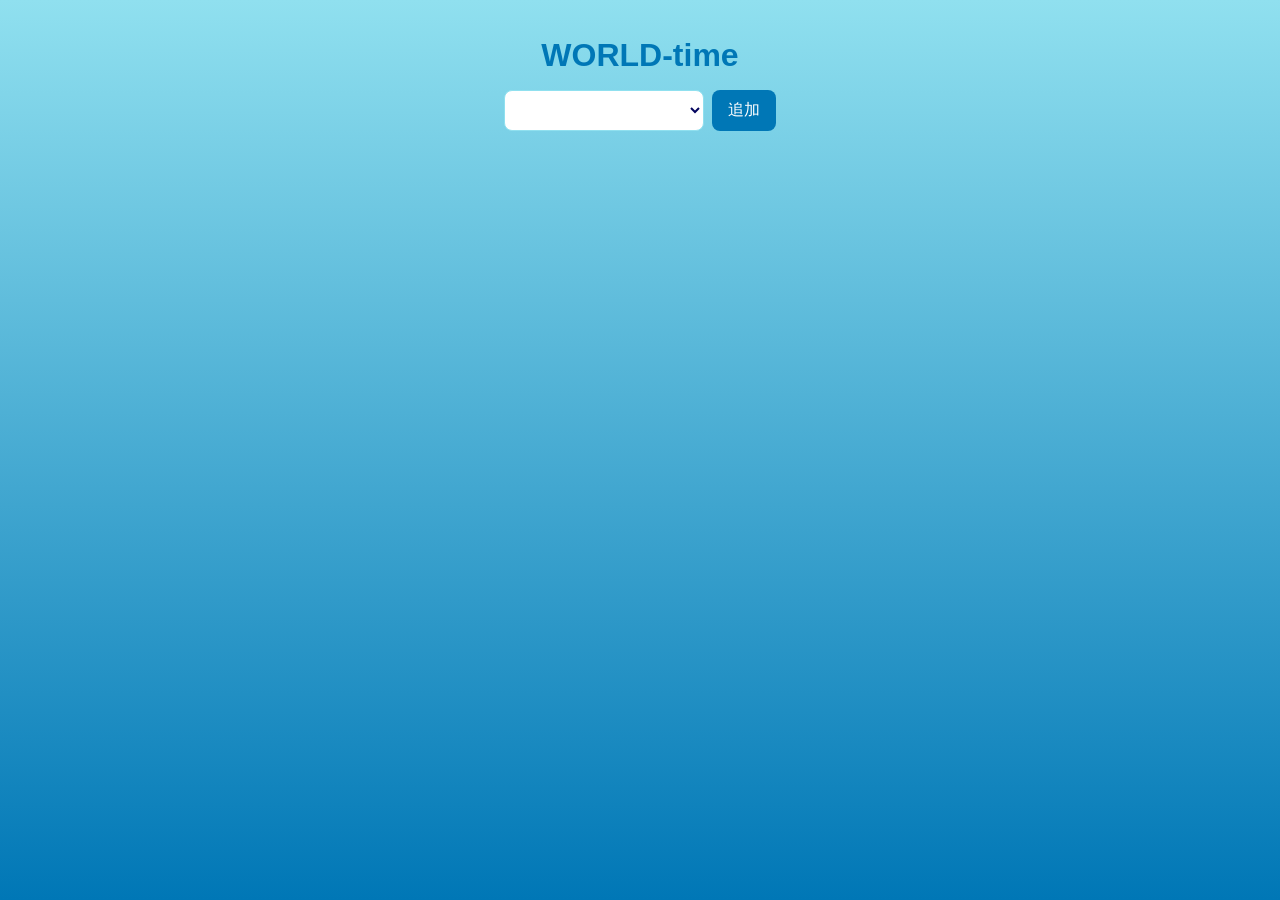
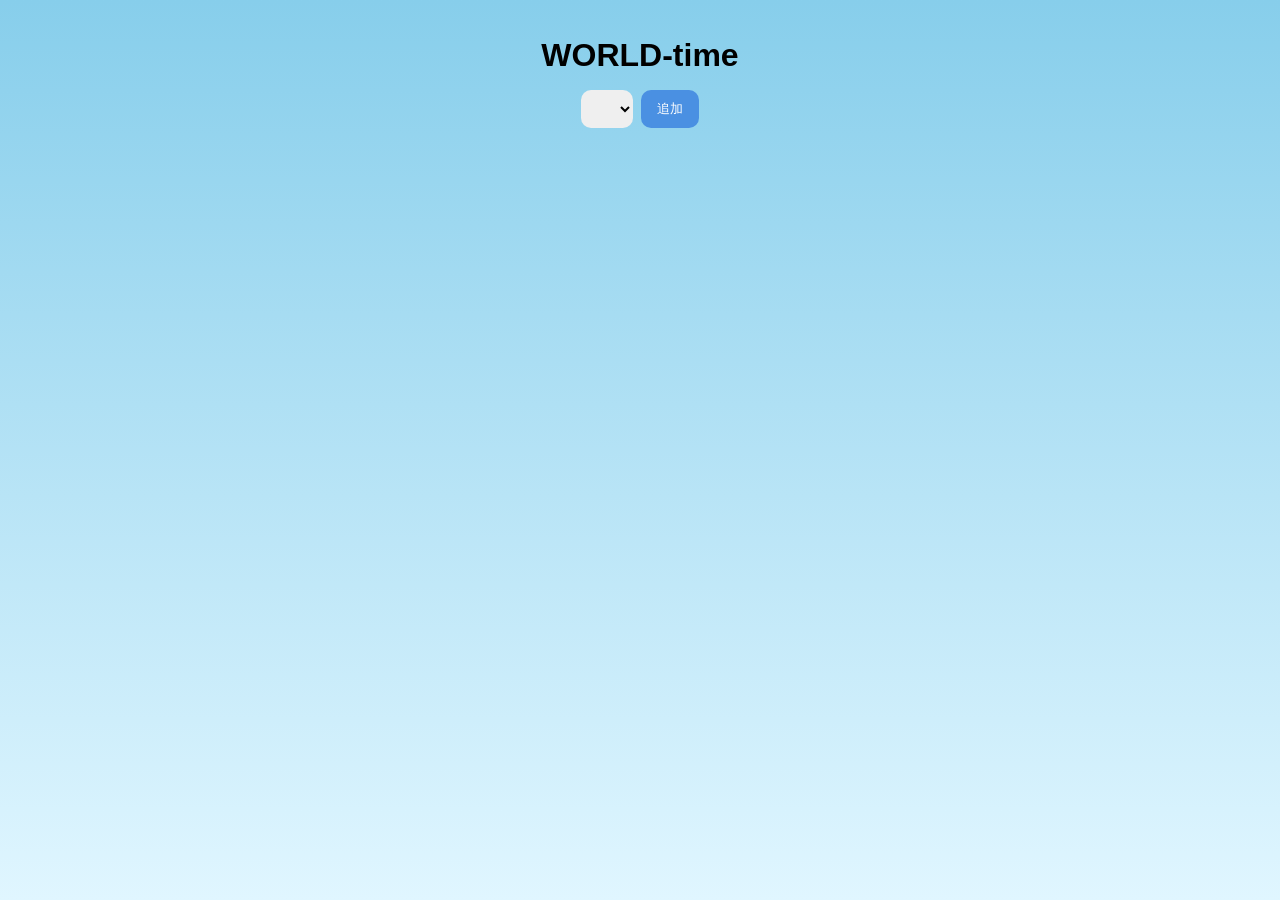

clock Updates

--- a/clock/style.css
+++ b/clock/style.css
@@ -1,65 +1,33 @@
-:root {
-  --md-sys-color-primary: #0077b6;
-  --md-sys-color-on-primary: #ffffff;
-  --md-sys-color-surface: #caf0f8;
-  --md-sys-color-on-surface: #03045e;
-  --md-sys-color-error: #e63946;
-  --md-sys-color-outline: #90e0ef;
-}
+* { box-sizing: border-box; }
 
 body {
-  font-family: 'Roboto', sans-serif;
+  font-family: 'Roboto', -apple-system, BlinkMacSystemFont, "Segoe UI", Helvetica, Arial, sans-serif;
   margin: 0;
-  background: linear-gradient(to bottom, #90e0ef 0%, #0077b6 100%);
-  background-repeat: no-repeat;
+  min-height: 100vh;
+  background: linear-gradient(to bottom, #87CEEB, #E0F6FF);
   background-attachment: fixed;
-  color: var(--md-sys-color-on-surface);
   padding: 1rem;
-  display: flex;
-  flex-direction: column;
-  align-items: center;
 }
 
-h1 {
-  text-align: center;
-  font-size: 2rem;
-  color: var(--md-sys-color-primary);
-  margin-bottom: 1rem;
-}
+h1 { text-align: center; margin-bottom: 1rem; }
 
 .controls {
   display: flex;
-  flex-wrap: wrap;
   gap: 0.5rem;
   justify-content: center;
   margin-bottom: 1rem;
-  width: 100%;
-  max-width: 600px;
 }
 
 select, button {
-  font-size: 1rem;
   padding: 0.6rem 1rem;
+  border-radius: 10px;
   border: none;
-  border-radius: 8px;
-  cursor: pointer;
-  transition: background-color 0.3s ease;
-}
-
-select {
-  background: #ffffff;
-  color: var(--md-sys-color-on-surface);
-  border: 1px solid var(--md-sys-color-outline);
-  min-width: 200px;
 }
 
 button {
-  background: var(--md-sys-color-primary);
-  color: var(--md-sys-color-on-primary);
-}
-
-button:hover {
-  background: #0096c7;
+  background: #4A90E2;
+  color: white;
+  cursor: pointer;
 }
 
 .timezone-container {
@@ -67,69 +35,43 @@ button:hover {
   flex-wrap: wrap;
   gap: 1rem;
   justify-content: center;
-  width: 100%;
 }
 
-.timezone-item {
-  background: #ffffff;
+.timezone {
+  background: rgba(255,255,255,0.9);
   padding: 1rem;
   border-radius: 16px;
-  box-shadow: 0 2px 6px rgba(0,0,0,0.15);
-  display: flex;
-  flex-direction: column;
-  align-items: center;
   min-width: 250px;
+  text-align: center;
   position: relative;
 }
 
-.label {
-  font-weight: 600;
-  margin-bottom: 0.5rem;
-  text-align: center;
-  word-break: break-word;
-}
+.label { font-weight: bold; margin-bottom: 6px; }
 
 .time {
-  font-family: 'Courier New', Courier, monospace;
-  font-variant-numeric: tabular-nums;
-  margin-bottom: 0.5rem;
-  color: var(--md-sys-color-on-surface);
+  font-family: monospace;
   display: flex;
   flex-direction: column;
   align-items: center;
-}
-
-.date-display {
-  font-size: 1.1rem;
-  color: #666;
-  margin-bottom: 0.2rem;
-}
-
-.time-display {
-  font-size: 2.2rem;
-  font-weight: bold;
+  font-variant-numeric: tabular-nums;
 }
 
 .remove-button {
-  background: var(--md-sys-color-error);
-  color: #ffffff;
-  border: none;
-  border-radius: 8px;
-  padding: 0.4rem 0.8rem;
-  font-size: 0.9rem;
-  cursor: pointer;
   position: absolute;
-  top: 8px;
-  right: 8px;
-  transition: background-color 0.3s ease;
+  top: 6px;
+  right: 6px;
+  background: #FF5C5C;
+  color: white;
+  border-radius: 6px;
+  border: none;
+  cursor: pointer;
+  padding: 2px 8px;
 }
 
-.remove-button:hover {
-  background: #c1121f;
-}
-
-.error-message {
-  color: var(--md-sys-color-error);
+#error-message {
+  color: #d9534f;
+  font-size: 0.85rem;
   text-align: center;
-  margin-top: 1rem;
+  margin-bottom: 0.5rem;
+  min-height: 1.2rem;
 }
